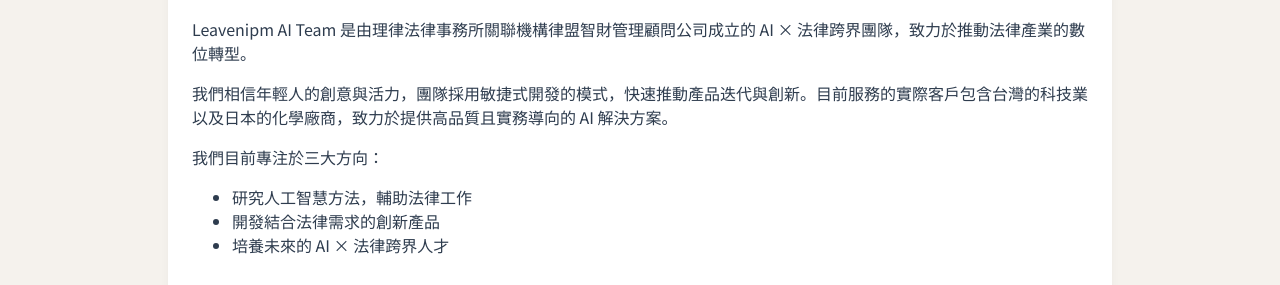
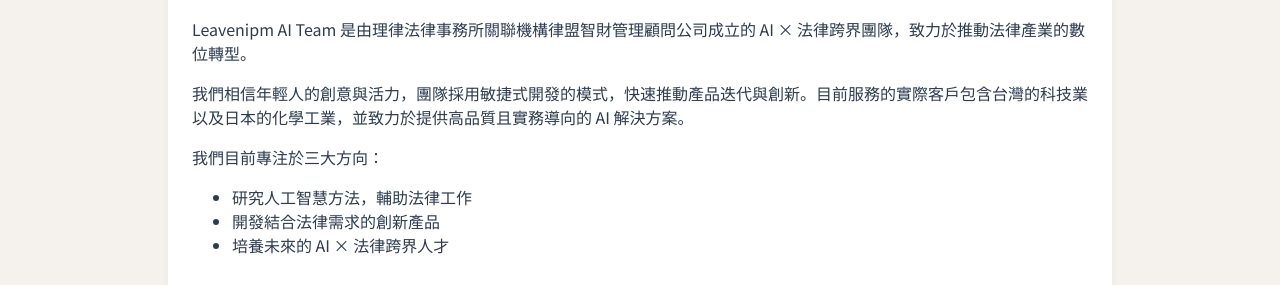
Before and after one commit to Leaven-IPM-AI-Team/leavenipm-intern, a Jekyll site: the page built from index.md, in a window 1280 px wide. Shown: the part 171-456 px from the top of the page. Built offline with Jekyll 4.4.1, drawn with Linux system fonts in a browser that asks for light colours.

Commit message:
Update index.md

```diff
--- a/index.md
+++ b/index.md
@@ -8,7 +8,7 @@
 
 Leavenipm AI Team 是由理律法律事務所關聯機構律盟智財管理顧問公司成立的 AI × 法律跨界團隊，致力於推動法律產業的數位轉型。
 
-我們相信年輕人的創意與活力，團隊採用敏捷式開發的模式，快速推動產品迭代與創新。目前服務的實際客戶包含台灣的科技業以及日本的化學廠商，致力於提供高品質且實務導向的 AI 解決方案。
+我們相信年輕人的創意與活力，團隊採用敏捷式開發的模式，快速推動產品迭代與創新。目前服務的實際客戶包含台灣的科技業以及日本的化學工業，並致力於提供高品質且實務導向的 AI 解決方案。
 
 我們目前專注於三大方向：
 
```
